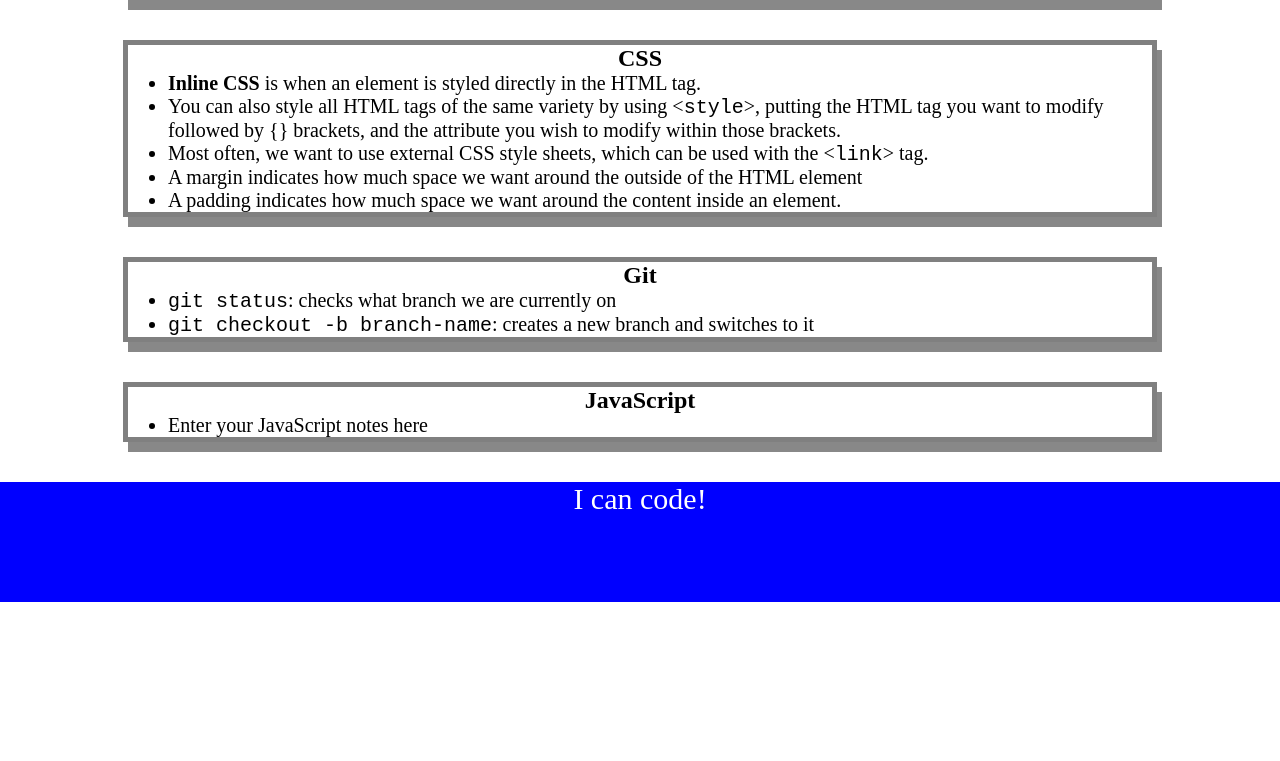
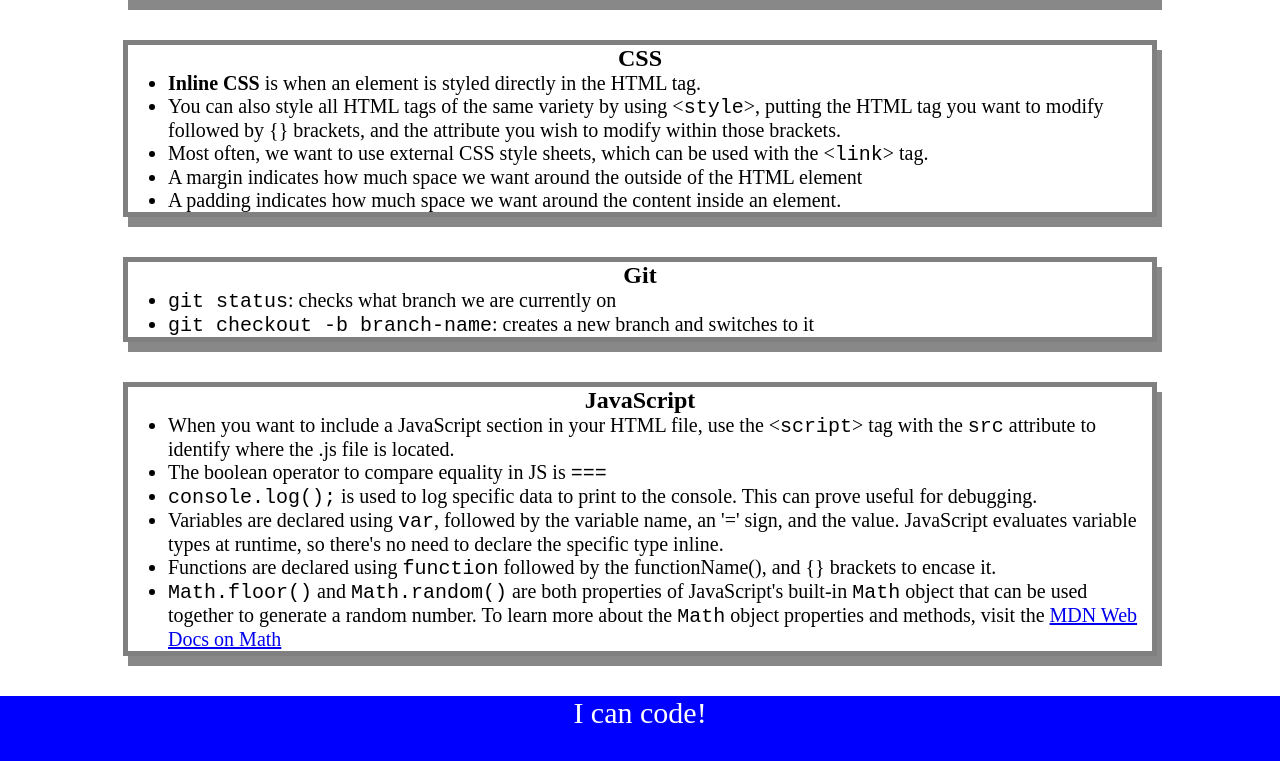
Before and after one commit to stellyes/bootcamp-prework, a plain HTML site: page index.html in a window 1280 px wide. Shown: the part 363-1124 px from the top of the page. Before the commit the page ends 965 px from the top, so only its background shows below. Drawn offline with Linux system fonts and the light colour scheme.

Commit message:
Added more JavaScript functionality

```diff
--- a/assets/script.js
+++ b/assets/script.js
@@ -1,21 +1,28 @@
 var topics = ["HTML", "CSS", "Git", "JavaScript"];
+var randomTopic = topics[Math.floor(Math.random() * topics.length)];
 
+function listTopics() {
   for (var x = 0; x < topics.length; x++) {
     console.log(topics[x]);
   }
+}
 
-/*
-var topic = "HTML";
-
-if (topic === "HTML") {
+function selectTopic() {
+  if (randomTopic === "HTML") {
     console.log("Let's study HTML!");
-} else if (topic === "CSS") {
+  } else if (randomTopic === "CSS") {
     console.log("Let's study CSS!");
-} else if (topic === "Git") {
+  } else if (randomTopic === "Git") {
     console.log("Let's study Git!");
-} else if (topic === "JavaScript") {
+  } else if (randomTopic === "JavaScript") {
     console.log("Let's study JavaScript!");
   } else {
     console.log("Please try again!");
   }
-*/
+}
+
+console.log("Here are the topics we learned through Prework: ");
+listTopics();
+
+console.log("Which topic should we study first?");
+selectTopic();
--- a/index.html
+++ b/index.html
@@ -121,7 +121,40 @@
       <section class="card" id="javascript-section">
         <h2>JavaScript</h2>
         <ul>
-          <li>Enter your JavaScript notes here</li>
+          <li>
+            When you want to include a JavaScript section in your HTML file, use
+            the <<code>script</code>> tag with the <code>src</code> attribute to
+            identify where the .js file is located.
+          </li>
+          <li>
+            The boolean operator to compare equality in JS is <code>===</code>
+          </li>
+          <li>
+            <code>console.log();</code> is used to log specific data to print to
+            the console. This can prove useful for debugging.
+          </li>
+          <li>
+            Variables are declared using <code>var</code>, followed by the
+            variable name, an '=' sign, and the value. JavaScript evaluates
+            variable types at runtime, so there's no need to declare the
+            specific type inline.
+          </li>
+          <li>
+            Functions are declared using <code>function</code> followed by the
+            functionName(), and {} brackets to encase it.
+          </li>
+          <li>
+            <code>Math.floor()</code>
+            and <code>Math.random()</code> are both properties of JavaScript's
+            built-in <code>Math</code> object that can be used together to
+            generate a random number. To learn more about the
+            <code>Math</code> object properties and methods, visit the
+            <a
+              href="https://developer.mozilla.org/en-US/docs/Web/JavaScript/Reference/Global_Objects/Math"
+              alt="MDN Web Docs on Math (Links to an external site)."
+              >MDN Web Docs on Math</a
+            >
+          </li>
         </ul>
       </section>
     </main>
```
Lines whose indentation alone changed are shown as unchanged.
